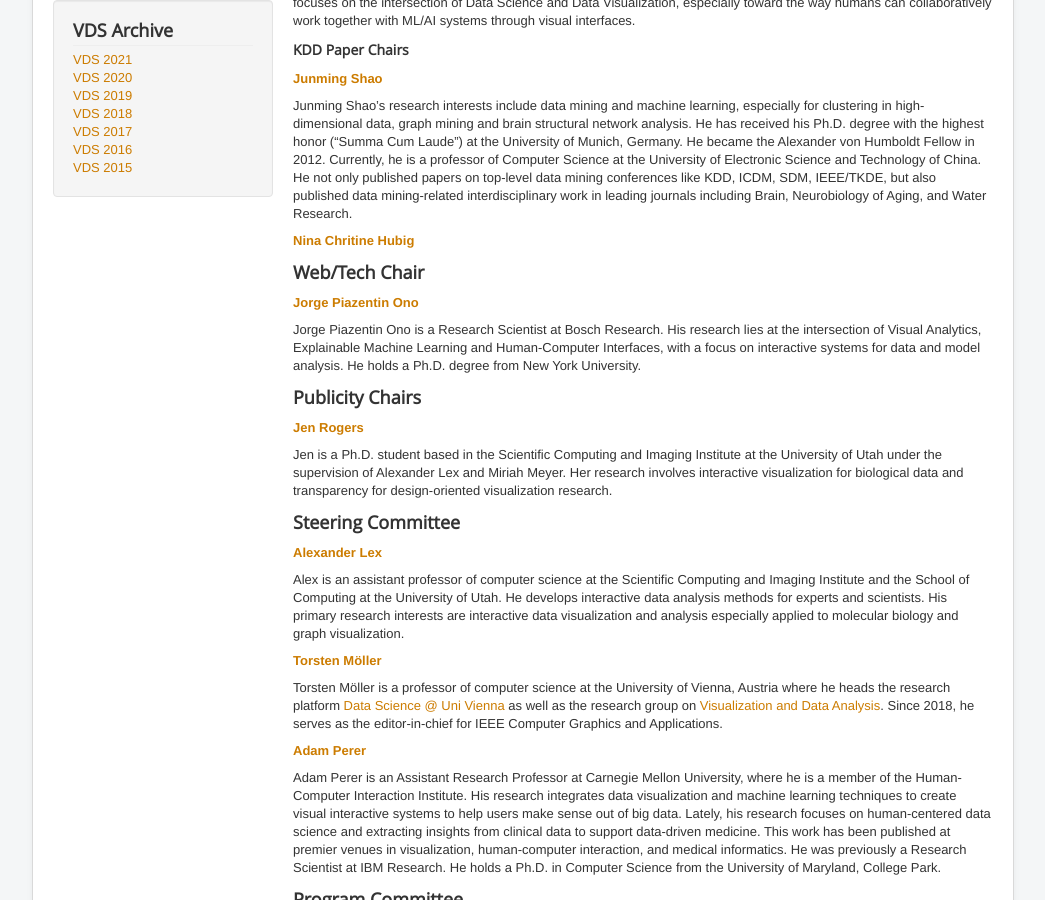
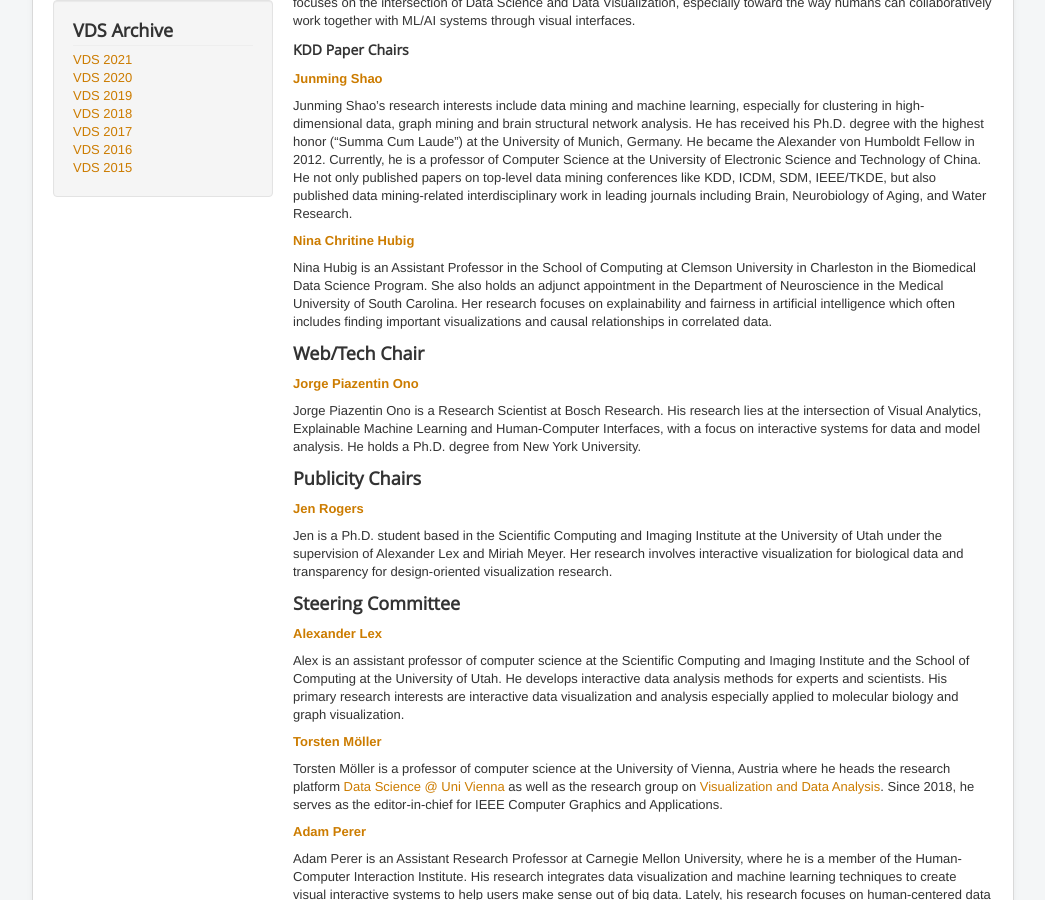
Before and after one commit to visualdatascience/2022, a Jekyll site: the page built from committee.md, in a window 1280 px wide and 900 px high, scrolled down 918 px. Shown: the whole window, without its empty margins (117-1162 px from the left). Built offline with Jekyll 4.4.1, drawn with Linux system fonts in a browser that asks for light colours.

Commit message:
Update committee.md

```diff
--- a/committee.md
+++ b/committee.md
@@ -35,6 +35,8 @@ Dr. Anamaria Crisan is a Lead Research Scientist at Tableau.  She conducts inter
 Junming Shao's research interests include data mining and machine learning, especially for clustering in high-dimensional data, graph mining and brain structural network analysis. He has received his Ph.D. degree with the highest honor (“Summa Cum Laude”) at the University of Munich, Germany. He became the Alexander von Humboldt Fellow in 2012. Currently, he is a professor of Computer Science at the University of Electronic Science and Technology of China. He not only published papers on top-level data mining conferences like KDD, ICDM, SDM, IEEE/TKDE, but also published data mining-related interdisciplinary work in leading journals including Brain, Neurobiology of Aging, and Water Research.
 
 **[Nina Chritine Hubig](https://sites.google.com/view/dzrpt-lab/about)**
+
+Nina Hubig is an Assistant Professor in the School of Computing at Clemson University in Charleston in the Biomedical Data Science Program. She also holds an adjunct appointment in the Department of Neuroscience in the Medical University of South Carolina. Her research focuses on explainability and fairness in artificial intelligence which often includes finding important visualizations and causal relationships in correlated data.
 
 ### Web/Tech Chair
 
```
